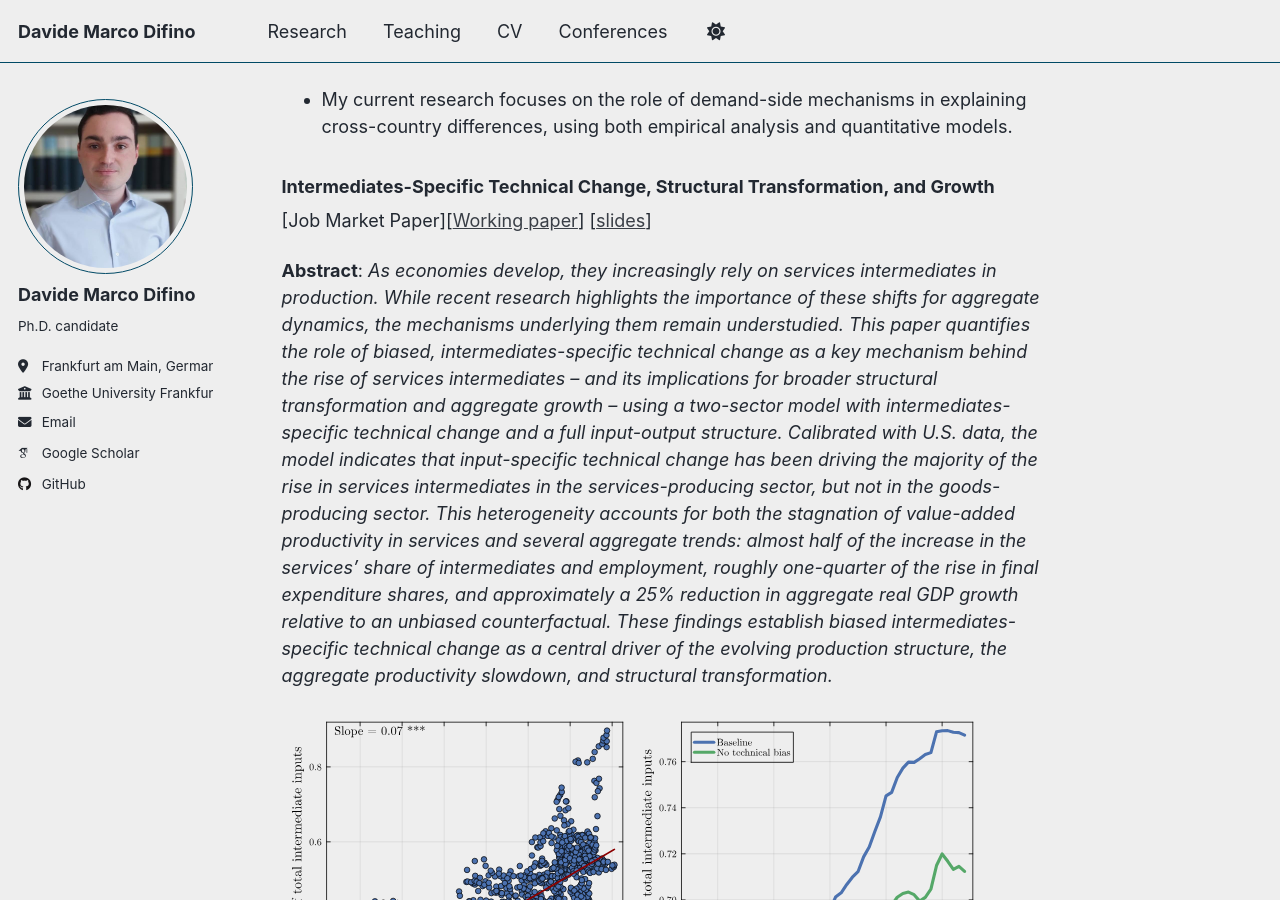
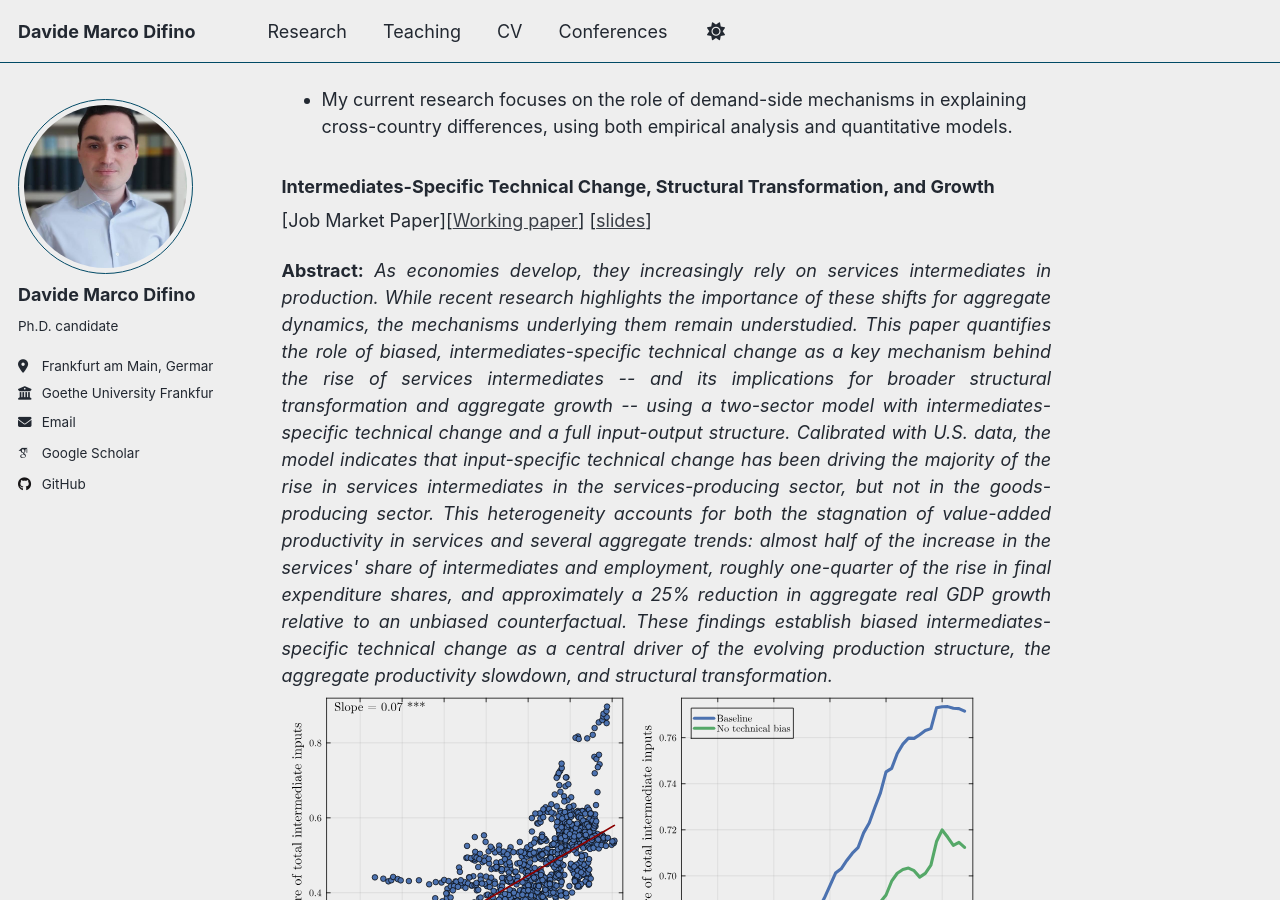
Before and after one commit to DMDifino/DMDifino.github.io, a Jekyll site: the page built from _pages/about.md, in a window 1280 px wide and 900 px high, scrolled down 191 px. Built offline with Jekyll 4.4.1, drawn with Linux system fonts in a browser that asks for light colours; some web fonts are replaced; a script that is not in the unit is left out.

Commit message:
Justify abstract box

```diff
--- a/_pages/about.md
+++ b/_pages/about.md
@@ -19,6 +19,9 @@ Welcome to my personal website!
 
 [Job Market Paper][[Working paper](http://dmdifino.github.io/files/JMP_latest.pdf)] [[slides](http://dmdifino.github.io/files/JMP_latest_slides.pdf)]
 
-**Abstract**: *As economies develop, they increasingly rely on services intermediates in production. While recent research highlights the importance of these shifts for aggregate dynamics, the mechanisms underlying them remain understudied. This paper quantifies the role of biased, intermediates-specific technical change as a key mechanism behind the rise of services intermediates -- and its implications for broader structural transformation and aggregate growth -- using a two-sector model with intermediates-specific technical change and a full input-output structure. Calibrated with U.S. data, the model indicates that input-specific technical change has been driving the majority of the rise in services intermediates in the services-producing sector, but not in the goods-producing sector. This heterogeneity accounts for both the stagnation of value-added productivity in services and several aggregate trends: almost half of the increase in the services' share of intermediates and employment, roughly one-quarter of the rise in final expenditure shares, and approximately a 25% reduction in aggregate real GDP growth relative to an unbiased counterfactual. These findings establish biased intermediates-specific technical change as a central driver of the evolving production structure, the aggregate productivity slowdown, and structural transformation.*
+<div style="text-align: justify">
+  <b>Abstract:</b> <i> As economies develop, they increasingly rely on services intermediates in production. While recent research highlights the importance of these shifts for aggregate dynamics, the mechanisms underlying them remain understudied. This paper quantifies the role of biased, intermediates-specific technical change as a key mechanism behind the rise of services intermediates -- and its implications for broader structural transformation and aggregate growth -- using a two-sector model with intermediates-specific technical change and a full input-output structure. Calibrated with U.S. data, the model indicates that input-specific technical change has been driving the majority of the rise in services intermediates in the services-producing sector, but not in the goods-producing sector. This heterogeneity accounts for both the stagnation of value-added productivity in services and several aggregate trends: almost half of the increase in the services' share of intermediates and employment, roughly one-quarter of the rise in final expenditure shares, and approximately a 25% reduction in aggregate real GDP growth relative to an unbiased counterfactual. These findings establish biased intermediates-specific technical change as a central driver of the evolving production structure, the aggregate productivity slowdown, and structural transformation. </i>
+</div>
+
 
 <img src="images/JMP1.svg" alt="drawing" width="350"><img src="images/JMP2.svg" alt="drawing" width="350">
```
Also changed, not shown: _pages/research.md (+8 -0 lines).
